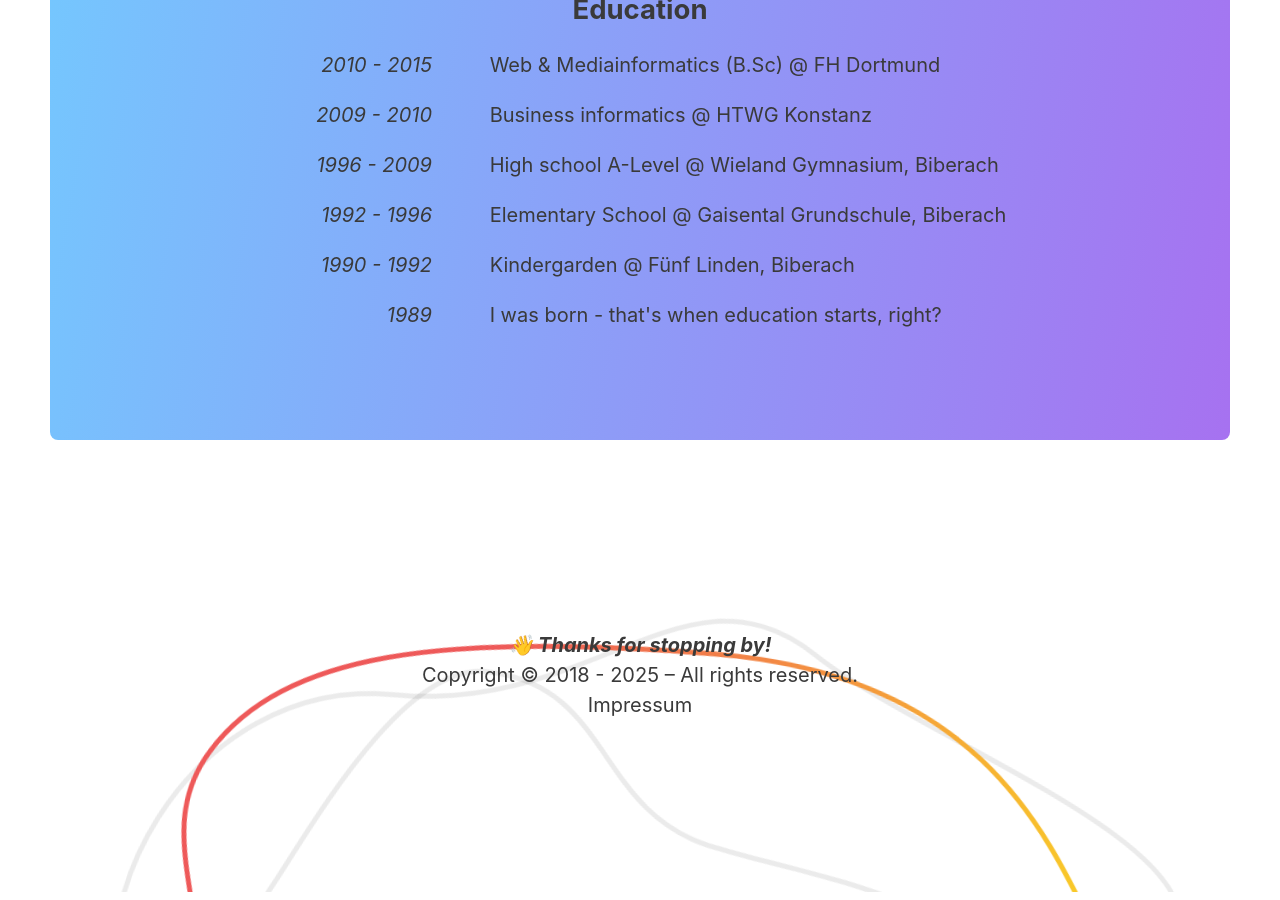
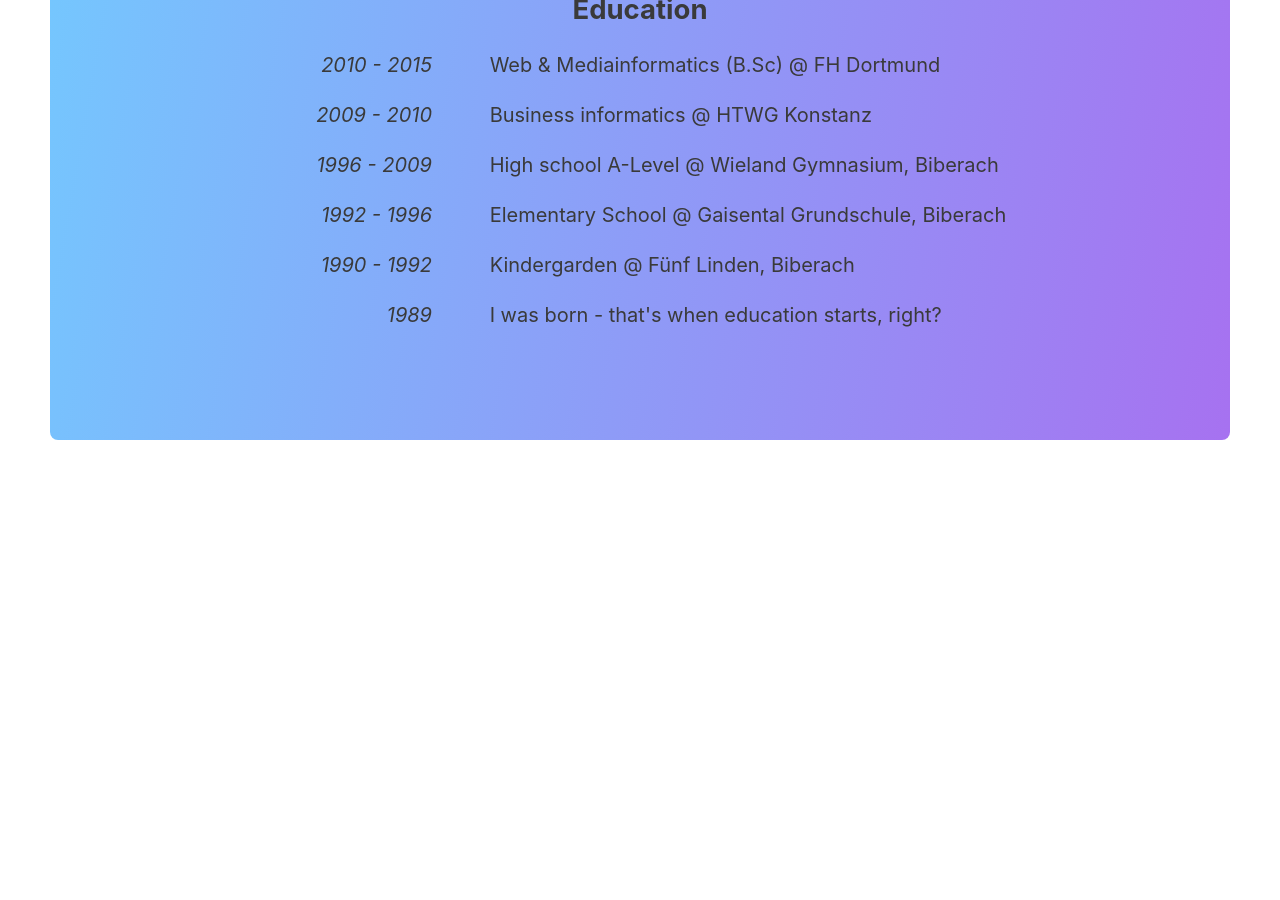
Before and after one commit to l4ci/l4ci.github.io, a Jekyll site: the page built from index.html, in a window 1280 px wide and 900 px high, scrolled down 3035 px. Built offline with Jekyll 4.4.1, drawn with Linux system fonts in a browser that asks for light colours; Markdown is read by kramdown in place of the engine named in the settings; the list of posts is cut into pages by our own code; after the commit the page ends 3585 px from its top, so only the background shows below that.

Commit message:
Update index.html

```diff
--- a/index.html
+++ b/index.html
@@ -207,36 +207,3 @@ layout: default
 
   </div>
 </section>
-
-<footer class="footer section">
-  <div class="container">
-    <p><strong><em>👋 Thanks for stopping by!</em></strong></p>
-    <p>Copyright &copy; 2018 -
-      <script>
-        document.write(new Date().getFullYear())
-      </script> – All rights reserved.
-    </p>
-    <p><a href="https://volkerotto.net/imprint/" title="Show the legal summary">Impressum</a></p>
-  </div>
-  <div class="lines-mask bottom">
-    <svg viewBox="0 -500 1034 792" fill="none" xmlns="http://www.w3.org/2000/svg">
-      <path class="p1"
-        d="M574.418 709.991C849.193 698.615 1001.5 570.671 944.874 479.211C888.245 387.751 932.867 308.157 914.556 201.531C902.003 128.436 668.167 112.936 570.574 73.1468C448.581 23.4107 412.158 169.418 251.968 199.191C91.7768 228.963 37.1601 449.308 141.927 547.018C246.693 644.727 299.644 721.367 574.418 709.991Z"
-        stroke="#3A3A3A" stroke-opacity="0.1" stroke-width="4" />
-      <path class="p2"
-        d="M529.998 94.502C310.797 111.162 187.057 146.767 140.498 234.502C93.9393 322.236 195.999 386.501 159.998 542.001C123.998 697.501 370.434 699.607 435.998 730.501C517.954 769.118 613.717 706.649 747.998 677.502C882.279 648.354 931.686 359.669 876.725 280.315C821.764 200.961 749.199 77.842 529.998 94.502Z"
-        stroke="url(#paint0_linear_4_305)" stroke-width="4" />
-      <path class="p3"
-        d="M842.572 294.012C750.469 179.351 605.333 233.938 509.286 244.627C413.24 255.316 384.254 158.544 287.997 190.501C222.009 212.408 210.077 372.351 200.997 423C189.646 486.312 339.736 581.894 415.497 643.5C491.257 705.106 730.997 654 760.497 515.5C779.466 426.439 934.675 408.672 842.572 294.012Z"
-        stroke="#3A3A3A" stroke-opacity="0.1" stroke-width="4" />
-      <defs>
-        <linearGradient id="paint0_linear_4_305" x1="883.798" y1="439.935" x2="314.932" y2="343.598"
-          gradientUnits="userSpaceOnUse">
-          <stop stop-color="#FAD722" />
-          <stop offset="0.9999" stop-color="#EE5959" />
-          <stop offset="1" stop-color="#EE5959" />
-        </linearGradient>
-      </defs>
-    </svg>
-  </div>
-</footer>
```
